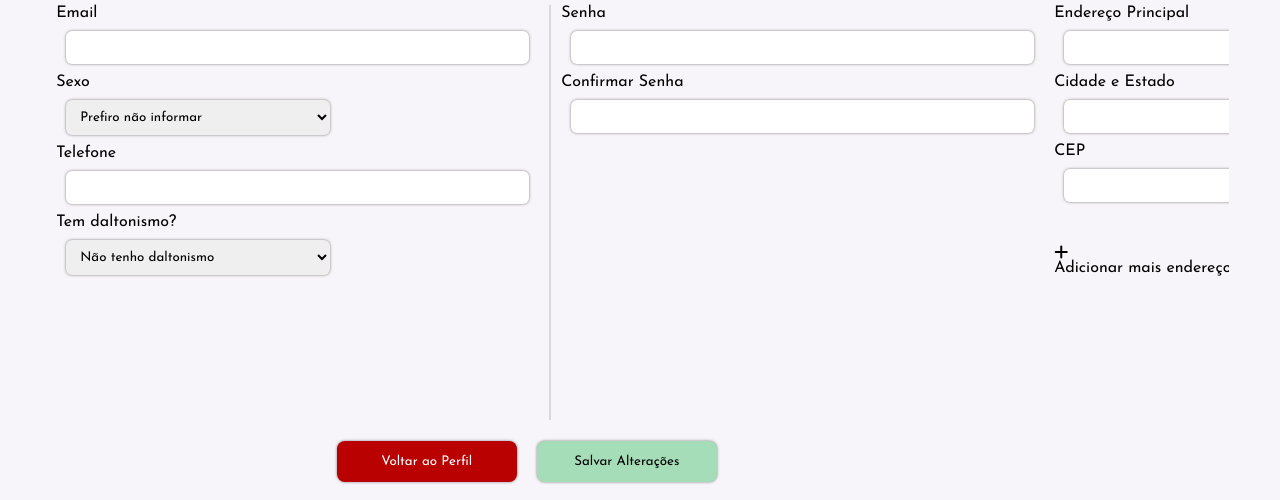
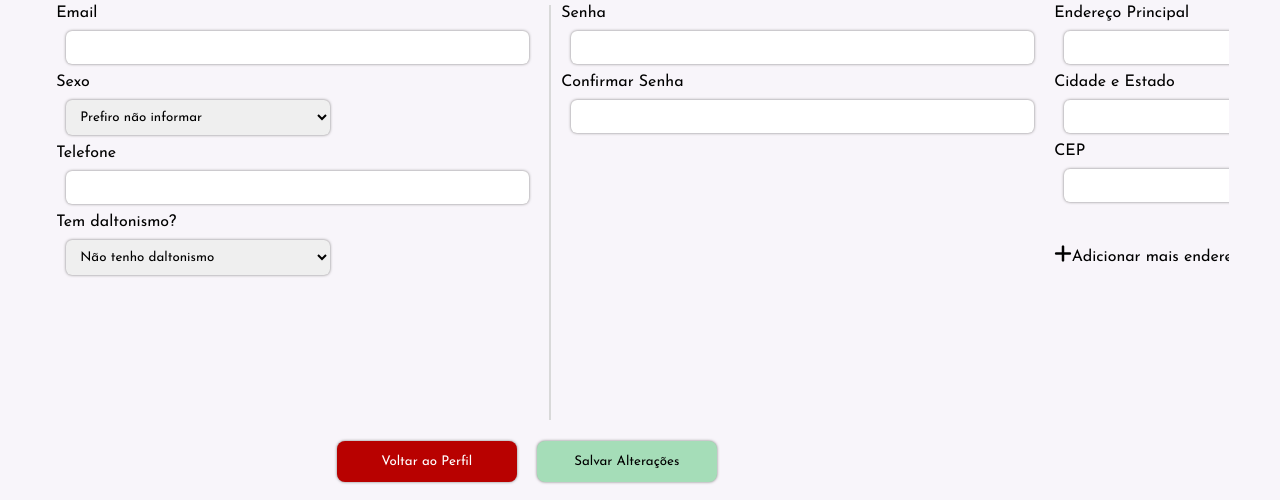
Before and after one commit to osakirii/bookersgalaxy_src, a PHP site: page /perfil/editarPerfil.php in a window 1280 px wide. Shown: the part 563-1063 px from the top of the page. Run offline with PHP 8.4, Linux system fonts and the light colour scheme; data comes from the database, SQL or seed files in the repository; some libraries are stand-ins or nearby versions; some web fonts are replaced.

Commit message:
arrumando o editar perfil pq o negocio de adicionar endereço tava com o css meio errado e tals xd

```diff
--- a/css/perfil.css
+++ b/css/perfil.css
@@ -109,6 +109,10 @@ img{
     display: flex;
     flex-flow: column wrap;
     margin: 5px;
+}
+
+#editarUsuario form span{
+    cursor: pointer;
 }
 
 #editarUsuario form .linha{
--- a/perfil/editarPerfil.php
+++ b/perfil/editarPerfil.php
@@ -71,7 +71,9 @@
                     CEP
                     <input type="text" placeholder="" maxlength="">
                     <br><br>
-                    <i class="fas fa-plus"></i>Adicionar mais endereços
+                    <span>
+                    <i class="fas fa-plus" style="font-size: 20px;"></i>Adicionar mais endereços
+                    </span>
                 </div>
                 <div class="linha"></div>
                 <div>
```
